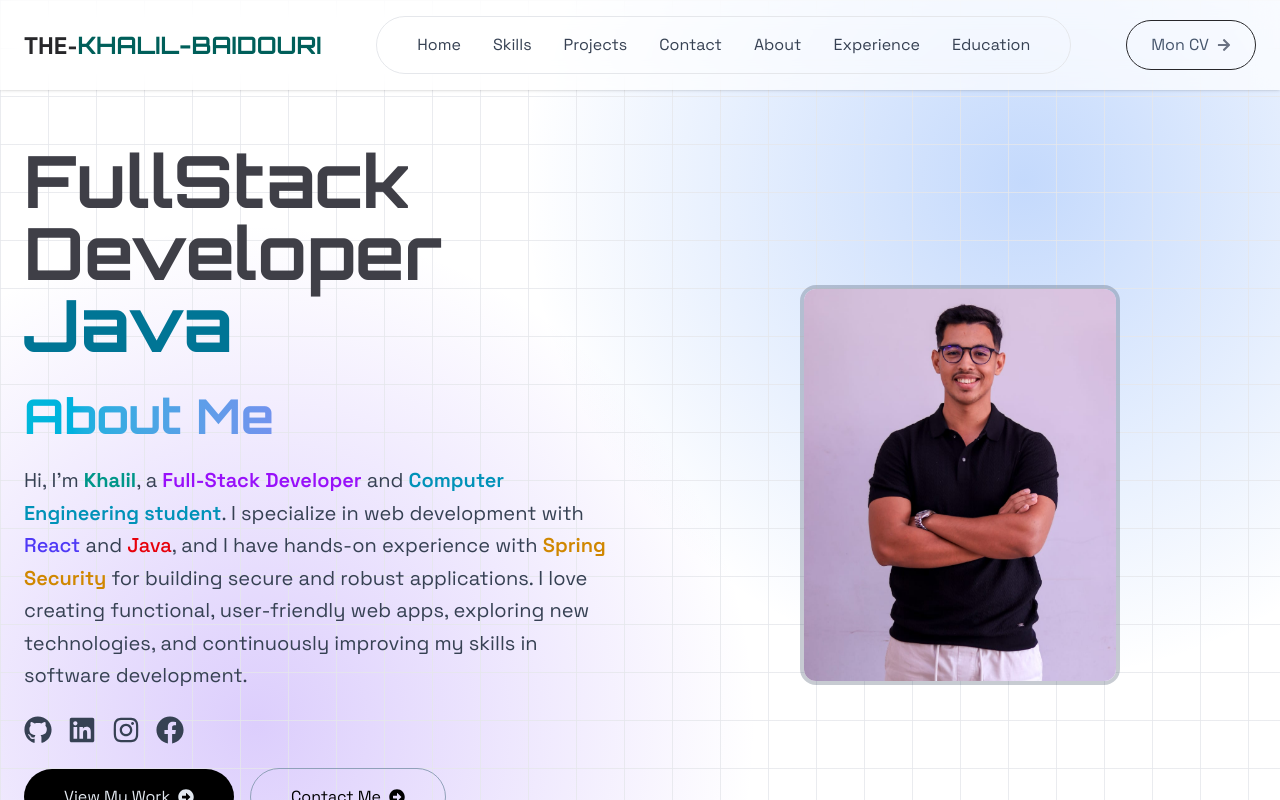
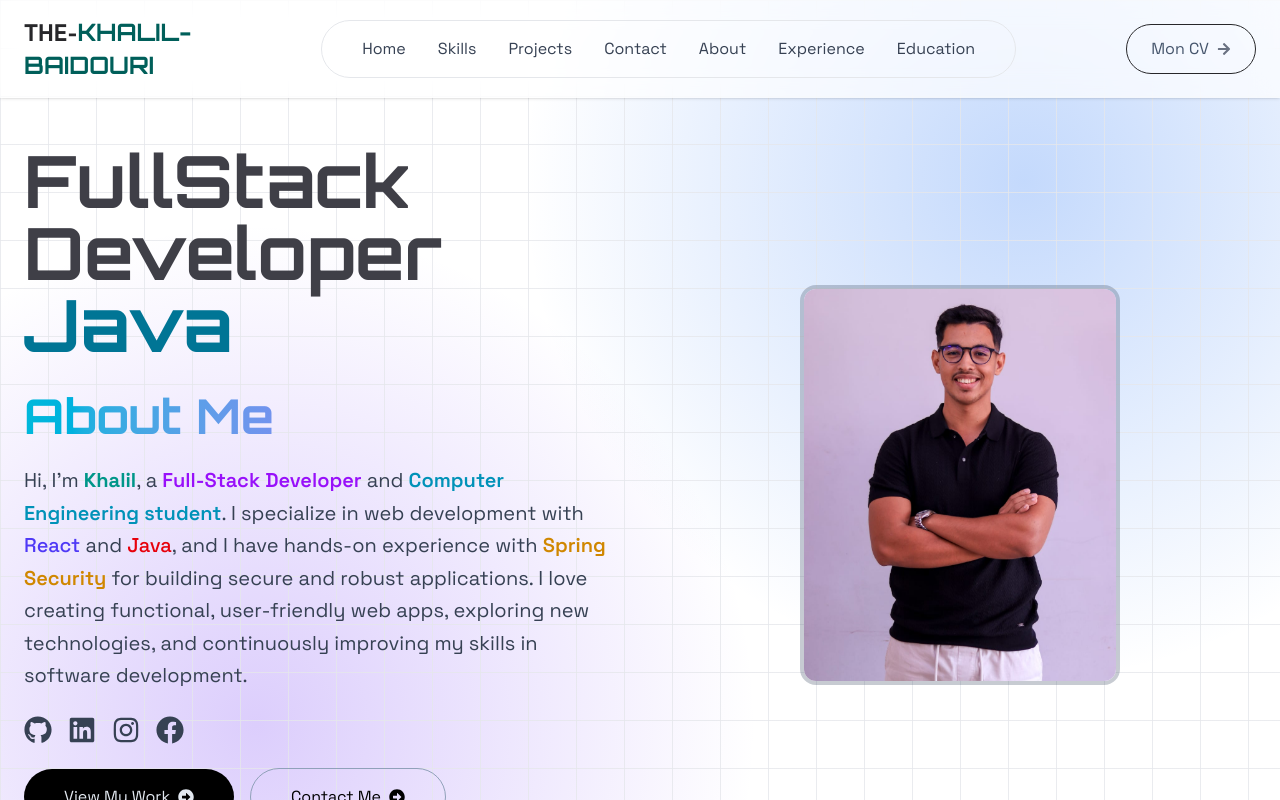
Before and after one commit to khalilbaidouri/portfolio, a React (Vite) app in the folder portfolio/: page / in a window 1280 px wide. Shown: the top 800 px of the page. Built offline with nearby package versions, Linux system fonts and the light colour scheme; a web font is replaced by a local one.

Commit message:
Update NavBar.jsx

```diff
--- a/portfolio/src/components/NavBar.jsx
+++ b/portfolio/src/components/NavBar.jsx
@@ -5,16 +5,18 @@ import { FaArrowRight } from "react-icons/fa";
 const NavBar = () => {
   return (
     <div className="fixed w-full py-4 bg-white/70 backdrop-blur-md shadow-sm z-50">
-      <div className="max-w-7xl mx-auto px-6">
-        <div className="flex justify-between items-center">
-          <a href="/" className="text-2xl font-bold text-zinc-800">
+      <div className="max-w-7xl mx-auto px-6 flex items-center justify-between">
+
+        <a
+          href="/"
+          className="text-2xl font-bold text-zinc-800"
+        >
           <span>THE-</span>
           <span className="text-teal-800 font-orbitron">KHALIL-BAIDOURI</span>
         </a>
 
-          <div className="hidden md:flex space-x-8 border border-gray-200 rounded-full px-10 py-4 w-">
+        <div className="hidden md:flex items-center space-x-8 border border-gray-200 rounded-full px-10 py-4">
           {navMenu.map((item, index) => (
-              <div className="">
             <a
               key={index}
               href={`#${item.toLowerCase()}`}
@@ -22,19 +24,20 @@ const NavBar = () => {
             >
               {item}
             </a>
-              </div>
           ))}
         </div>
 
-          <div>
-            <a download href="/CV.pdf"
+        <div className="w-60 flex justify-end">
+          <a
+            download
+            href="/CV.pdf"
             className="px-6 py-3 border border-zinc-800 rounded-full flex items-center gap-2 text-slate-600 hover:text-slate-900 hover:border-teal-700 hover:translate-y-1 transition duration-300 cursor-pointer"
           >
             Mon CV
             <FaArrowRight className="text-gray-500 text-sm" />
           </a>
         </div>
-        </div>
+
       </div>
     </div>
   );
```
Lines whose indentation alone changed are shown as unchanged.
